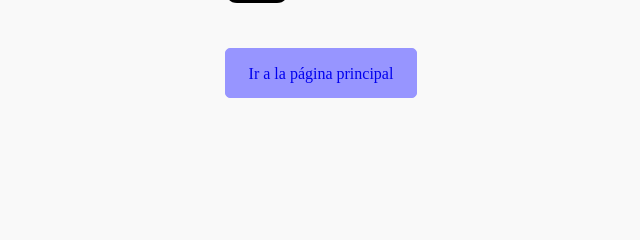
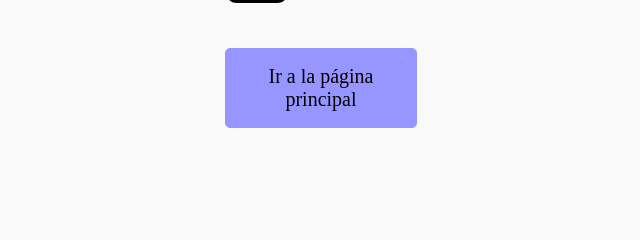
Before and after one commit to LuisFelipePoma/Draw_Detector, a Flask app: template src/templates/Prediccion.html in a window 1280 px wide. Shown: the part 455-695 px from the top of the page, without its empty margins (319-959 px from the left). Run offline with Flask 3, Linux system fonts and the light colour scheme; the template is opened without the code that fills it, so the values that code supplies are empty.

Commit message:
add pred styles v2

```diff
--- a/src/static/css/predict.css
+++ b/src/static/css/predict.css
@@ -124,11 +124,12 @@ img [alt="device"] {
 
 .buttonSec a {
 	width: 12rem;
-	height: 50px;
+	height: 80px;
 	padding: 1rem 0.5rem;
 	cursor: pointer;
 	text-decoration: none;
-	font-size: 1rem;
+	color: black;
+	font-size: 20px;
 	text-align: center;
 	border: 1px #9795FF solid;
 	background-color: #9795FF;
--- a/src/static/css/style.css
+++ b/src/static/css/style.css
@@ -85,7 +85,7 @@ button,
 input[type="submit"] {
 	width: 8em;
 	height: 50px;
-	font-size: 1rem;
+	font-size: 20px;
 	margin: 1rem;
 	border-radius: 5px;
 	cursor: pointer;
```
